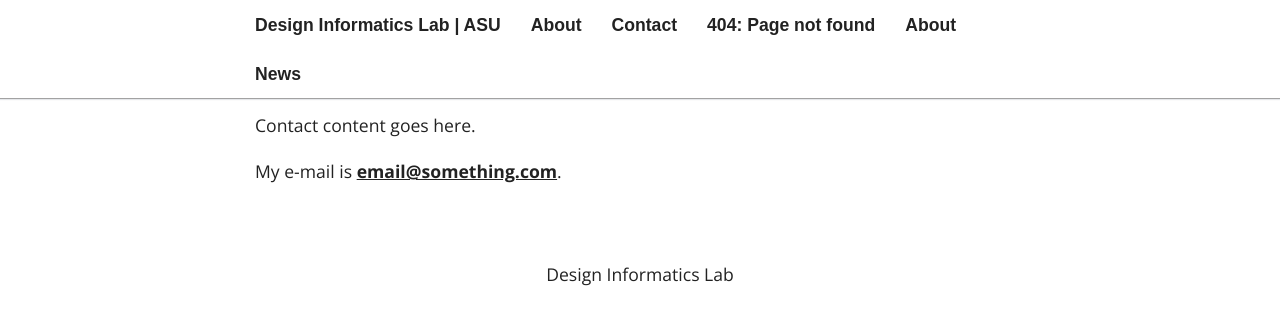
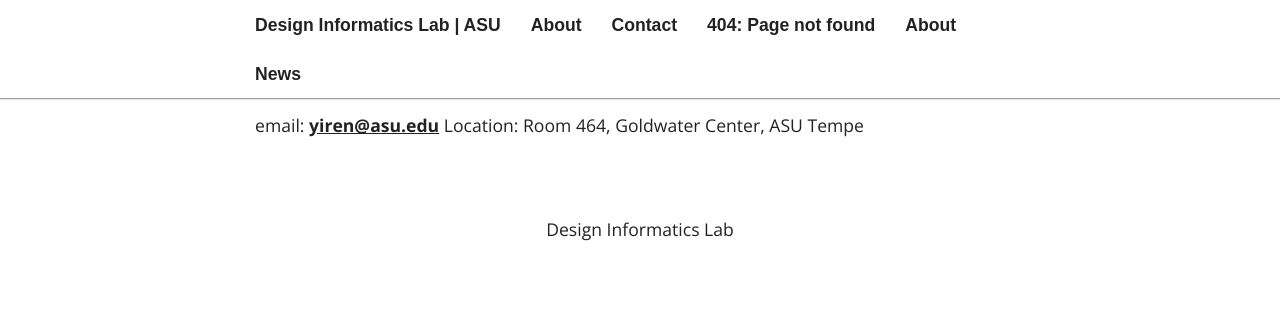
Before and after one commit to DesignInformaticsLab/DesignInformaticsLab.github.io, a Jekyll site: the page built from _pages/02_contact.md, in a window 1280 px wide. Shown: the top 325 px of the page. Built offline with Jekyll 4.4.1, drawn with Linux system fonts in a browser that asks for light colours; some web fonts are replaced.

Commit message:
Updated 02_contact.md

```diff
--- a/_pages/02_contact.md
+++ b/_pages/02_contact.md
@@ -2,8 +2,8 @@
 layout: page
 title: Contact
 permalink: /contact/
+published: true
 ---
 
-Contact content goes here.
-
-My e-mail is [email@something.com](mailto:email@something.com).
+email: [yiren@asu.edu](mailto:yiren@asu.edu)
+Location: Room 464, Goldwater Center, ASU Tempe
```
